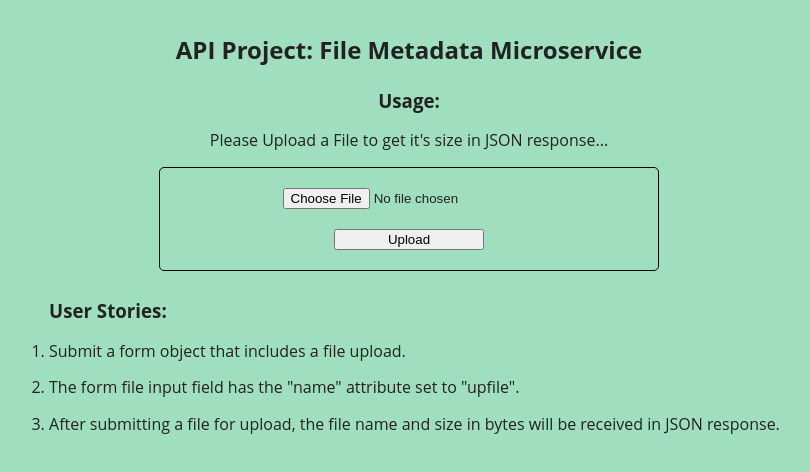
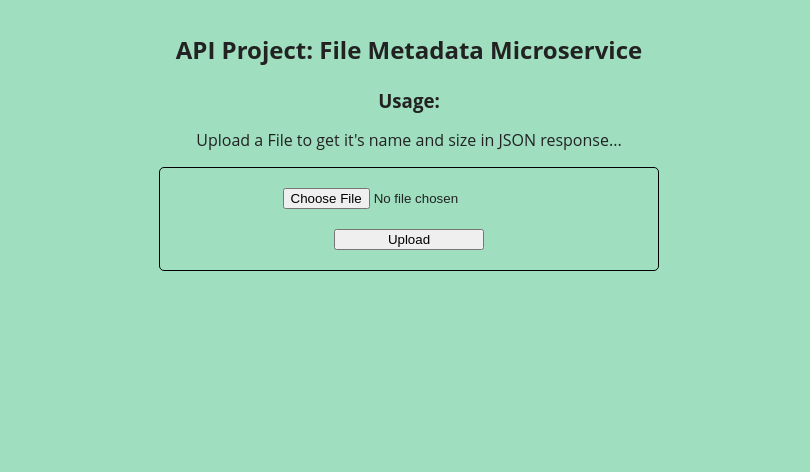
Before and after one commit to atiyahaider/File-Metadata, a website: page views/index.html in a window 1280 px wide. Shown: the whole page, without its empty margins (231-1041 px from the left). Drawn offline with Linux system fonts and the light colour scheme.

Commit message:
😳🕍 Updated index.html

```diff
--- a/public/style.css
+++ b/public/style.css
@@ -20,20 +20,6 @@ h3 {
   margin-top: 30px;
 }
 
-.user-stories {
-  text-align: left;
-  margin: auto;
-  width: 800px;
-}
-
-.user-stories ol {
-  list-style-position: outside;
-}
-
-.user-stories li {
-  margin-bottom: 1em;
-}
-
 form {
   border: solid 1px black;
   border-radius: 5px;
--- a/views/index.html
+++ b/views/index.html
@@ -13,7 +13,7 @@
 
         <h3>Usage:</h3>
         <p>
-          Please Upload a File to get it's size in JSON response...
+          Upload a File to get it's name and size in JSON response...
         </p>
 
         <form method="POST" action="/api/fileanalyse" enctype="multipart/form-data">
@@ -21,14 +21,6 @@
           <input id="button" type="submit" value="Upload">
         </form>
 
-        <div class="user-stories">
-          <ol><h3>User Stories:</h3>
-            <li>Submit a form object that includes a file upload.</li>
-            <li>The form file input field has the "name" attribute set to "upfile".</li>
-            <li>After submitting a file for upload, the file name and size in bytes will be received in JSON response.</li>
-          </ol>
-        </div>
-
      </div>
    </body>
 
```
